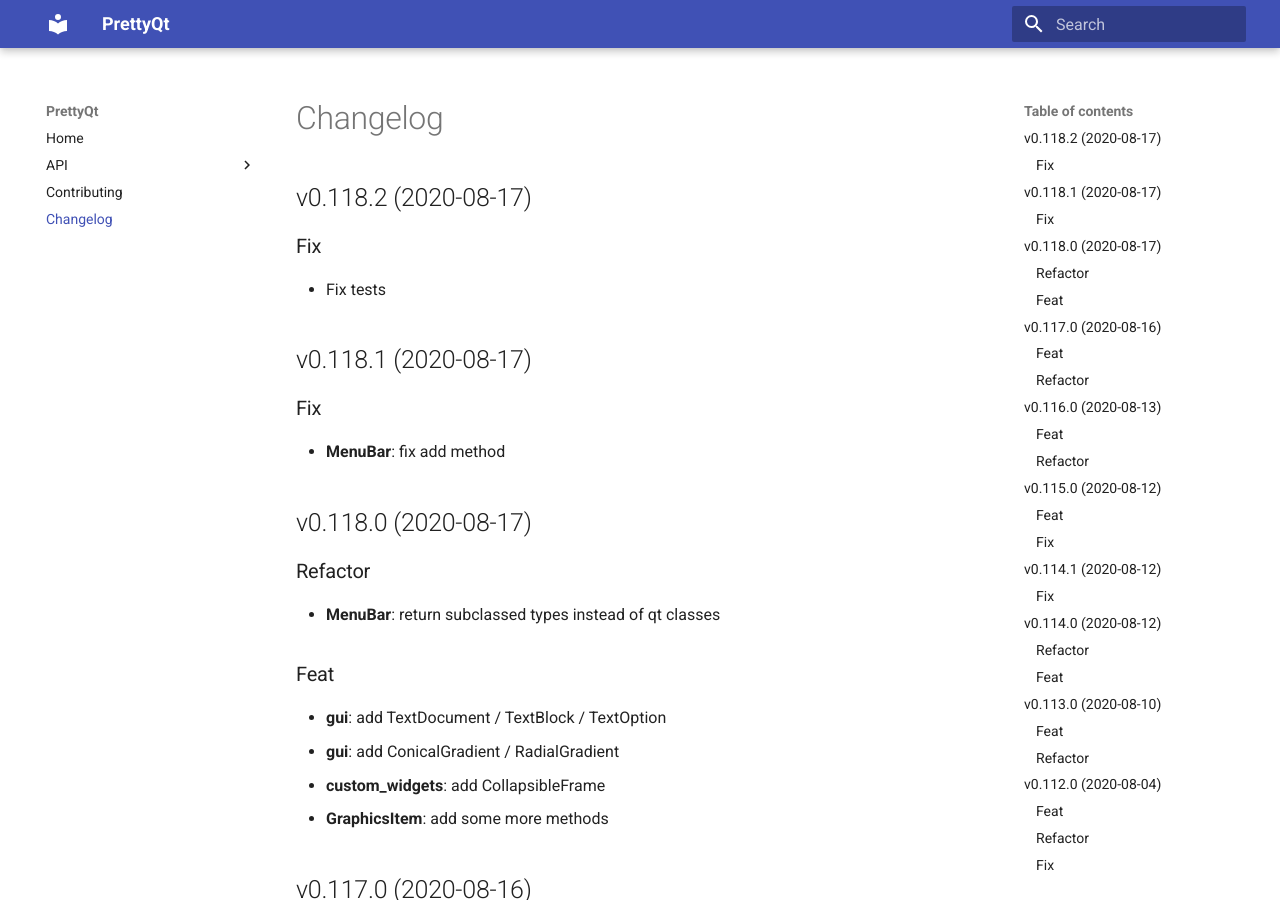
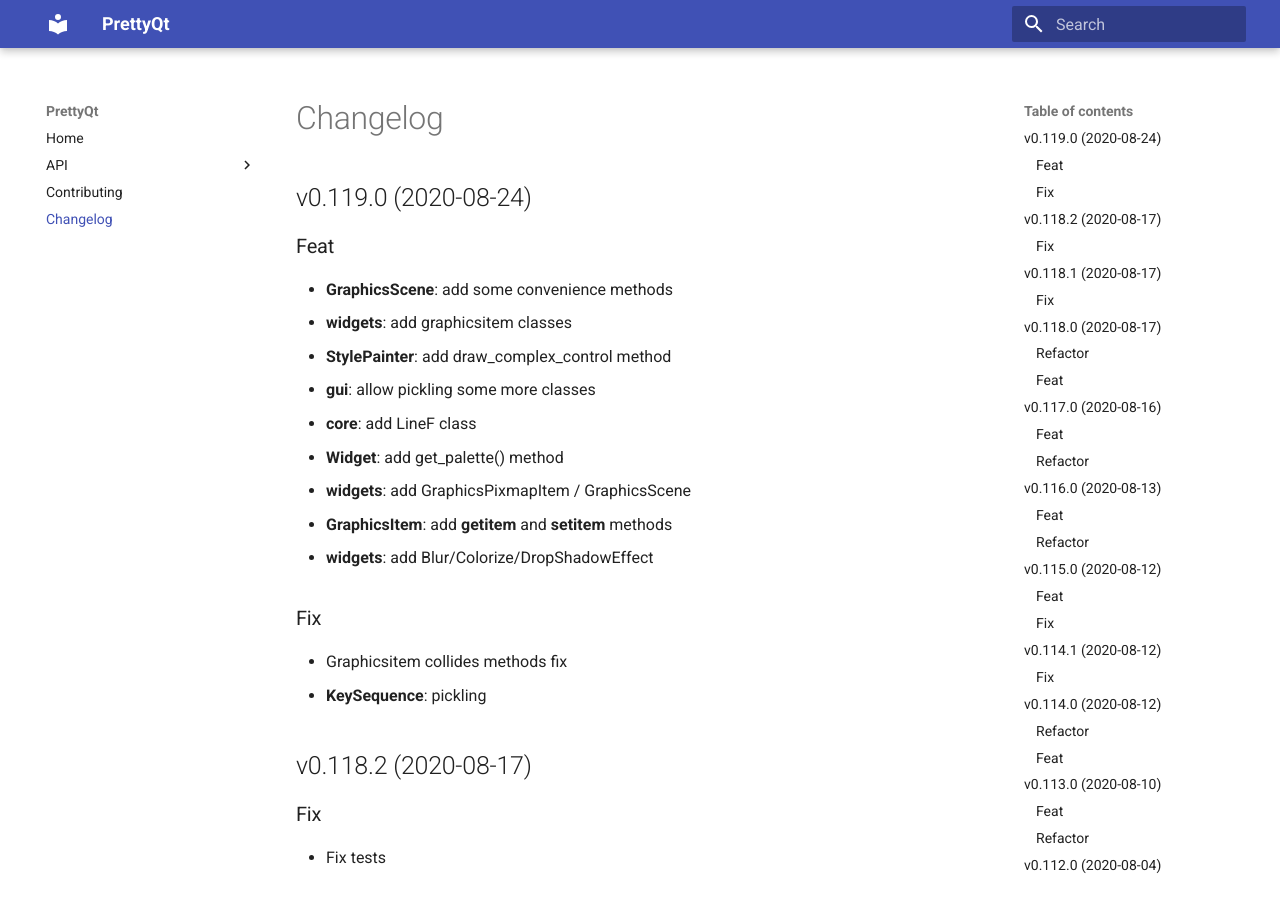
Before and after one commit to phil65/PrettyQt, an MkDocs documentation site: the page built from docs/changelog.md, in a window 1280 px wide and 900 px high. Built offline with MkDocs 1.6.1 and Material for MkDocs 9.7.7, drawn with Linux system fonts in a browser that asks for light colours.

Commit message:
bump: version 0.118.2 → 0.119.0

```diff
--- a/docs/changelog.md
+++ b/docs/changelog.md
@@ -1,3 +1,22 @@
+## v0.119.0 (2020-08-24)
+
+### Feat
+
+- **GraphicsScene**: add some convenience methods
+- **widgets**: add graphicsitem classes
+- **StylePainter**: add draw_complex_control method
+- **gui**: allow pickling some more classes
+- **core**: add LineF class
+- **Widget**: add get_palette() method
+- **widgets**: add GraphicsPixmapItem / GraphicsScene
+- **GraphicsItem**: add __getitem__ and __setitem__ methods
+- **widgets**: add Blur/Colorize/DropShadowEffect
+
+### Fix
+
+- Graphicsitem collides methods fix
+- **KeySequence**: pickling
+
 ## v0.118.2 (2020-08-17)
 
 ### Fix
--- a/prettyqt/__init__.py
+++ b/prettyqt/__init__.py
@@ -4,7 +4,7 @@
 
 __author__ = """Philipp Temminghoff"""
 __email__ = "phil65@kodi.tv"
-__version__ = "0.118.2"
+__version__ = "0.119.0"
 
 
 def debug():
--- a/pyproject.toml
+++ b/pyproject.toml
@@ -1,6 +1,6 @@
 [tool.poetry]
 name = "PrettyQt"
-version = "0.118.2"
+version = "0.119.0"
 description = "A pythonic layer on top of qtpy"
 readme = 'docs/index.md'
 repository = "https://github.com/phil65/prettyqt"
@@ -127,7 +127,7 @@
 '''
 [tool.commitizen]
 name = "cz_conventional_commits"
-version = "0.118.2"
+version = "0.119.0"
 tag_format = "v$version"
 version_files = [
     "prettyqt/__init__.py:__version__",
--- a/setup.py
+++ b/setup.py
@@ -40,6 +40,6 @@
     packages=find_packages(),
     test_suite="tests",
     url="https://github.com/phil65/prettyqt",
-    version="0.118.2",
+    version="0.119.0",
     zip_safe=False,
 )
```
Also changed, not shown: CHANGELOG.md (+19 -0 lines).
